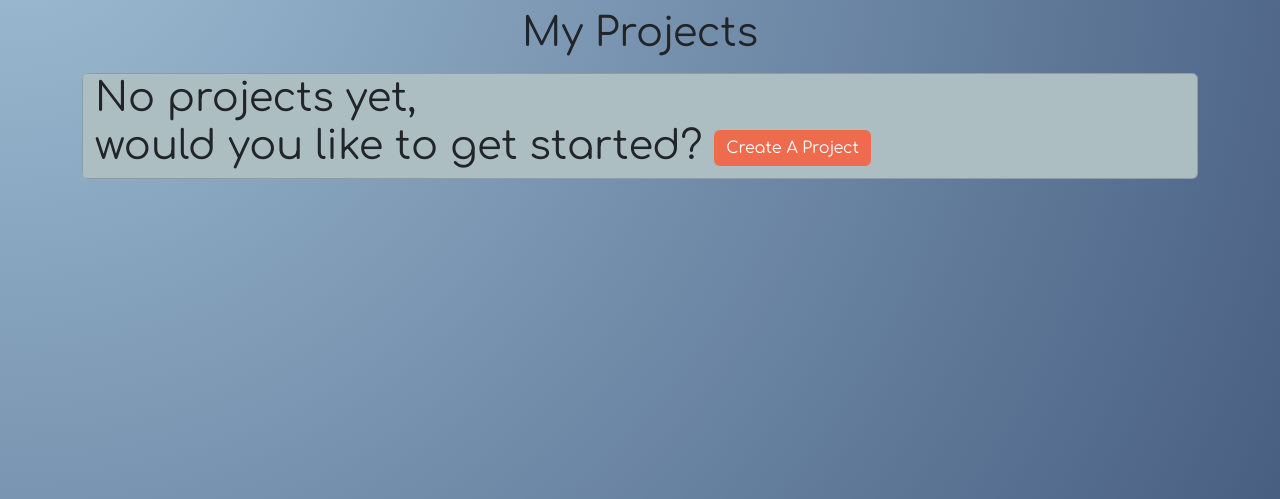
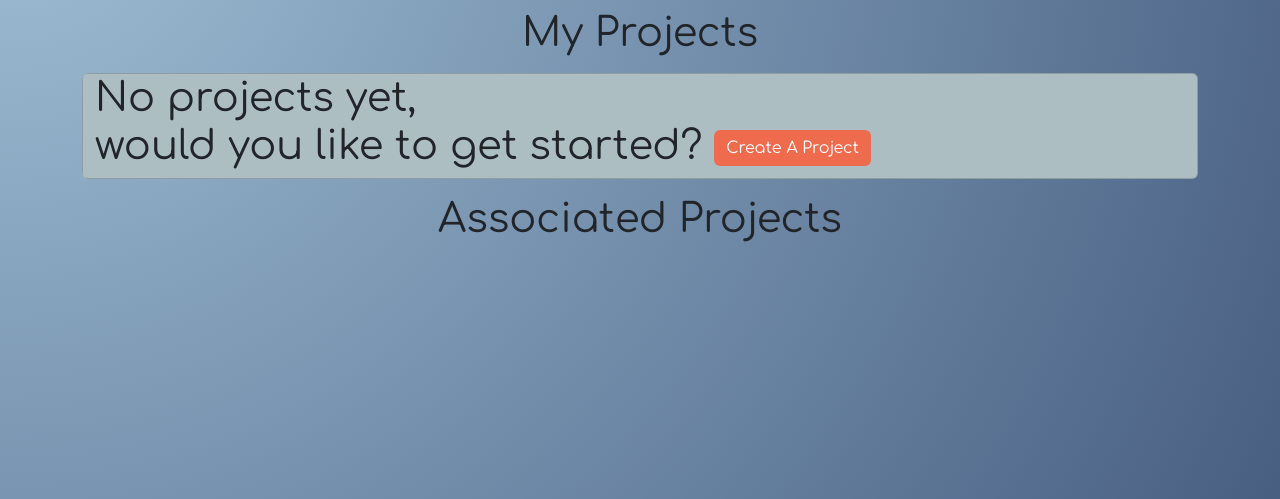
Before and after one commit to coffeemug17/workflowwiz, a Django app: page /projects/ in a window 1280 px wide. Shown: the part 141-640 px from the top of the page. Run offline with Django 4.2, Linux system fonts and the light colour scheme; the visitor is signed in with stand-in values (Sample User, id 1); data that the repository does not hold is empty.

Commit message:
Style Project Detail Index

```diff
--- a/main_app/static/css/style.css
+++ b/main_app/static/css/style.css
@@ -64,7 +64,14 @@ main {
 #project-index {
     background-color: #293241;
     border-radius: 1vmin;
+    margin-bottom: 2vmin;
 }
+
+#project-index2 {
+    background-color: #293241;
+    border-radius: 1vmin;
+}
+
 
 .btn {
     background-color: #ee6c4d;
--- a/main_app/templates/projects/index.html
+++ b/main_app/templates/projects/index.html
@@ -18,9 +18,11 @@
                 <a class="btn btn-primary" href="{% url 'projects_create' %}">Create A Project</a>
             </h1>
         </div>
-
         {% endfor %}
     </div>
+</div>
+<h1 class="text-center mb-3">Associated Projects</h1>
+<div class="container" id="project-index2">
     <div class="row">
         {% for project in assoc_projects %}
         <div class="col-sm-4 mb-3 mt-3">
@@ -30,7 +32,6 @@
                 <a href="{% url 'detail' project.id %}" class="btn btn-primary">View Project</a>
             </div>
         </div>
-
         {% endfor %}
     </div>
 </div>
```
